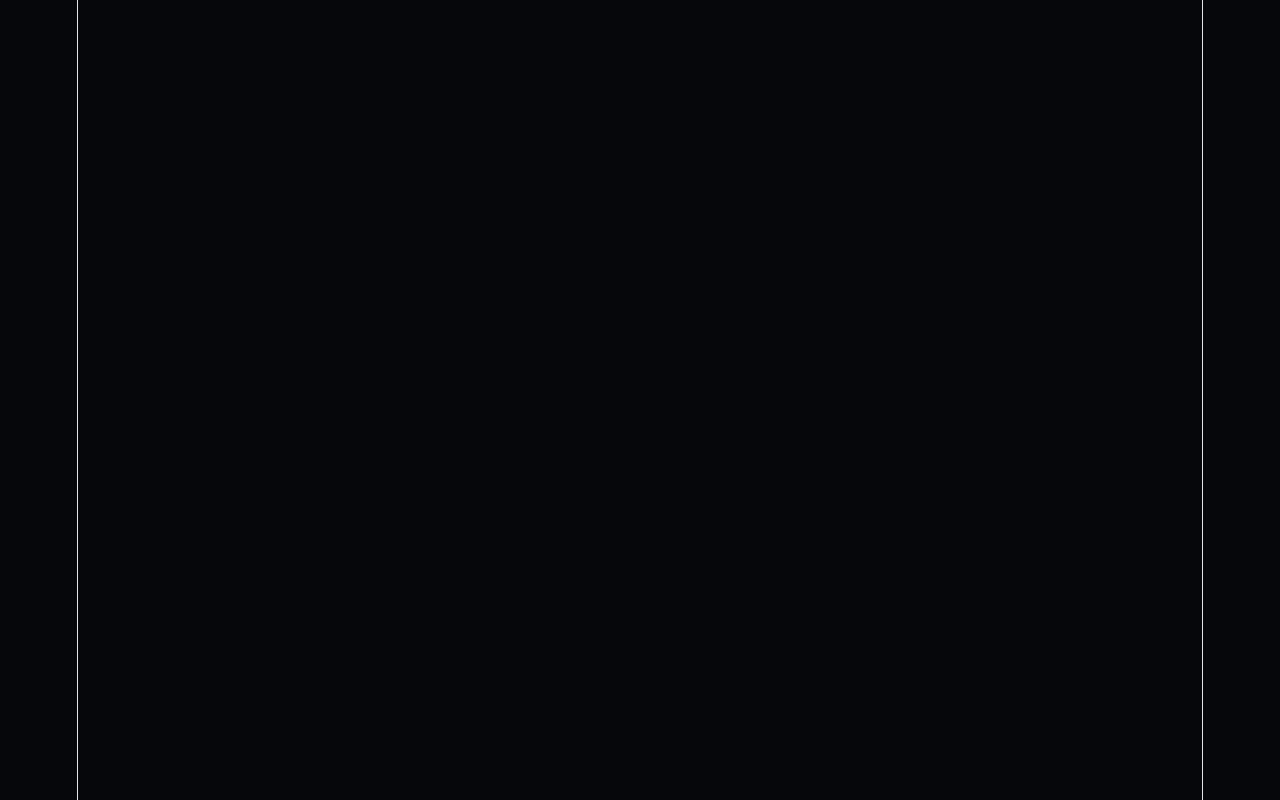
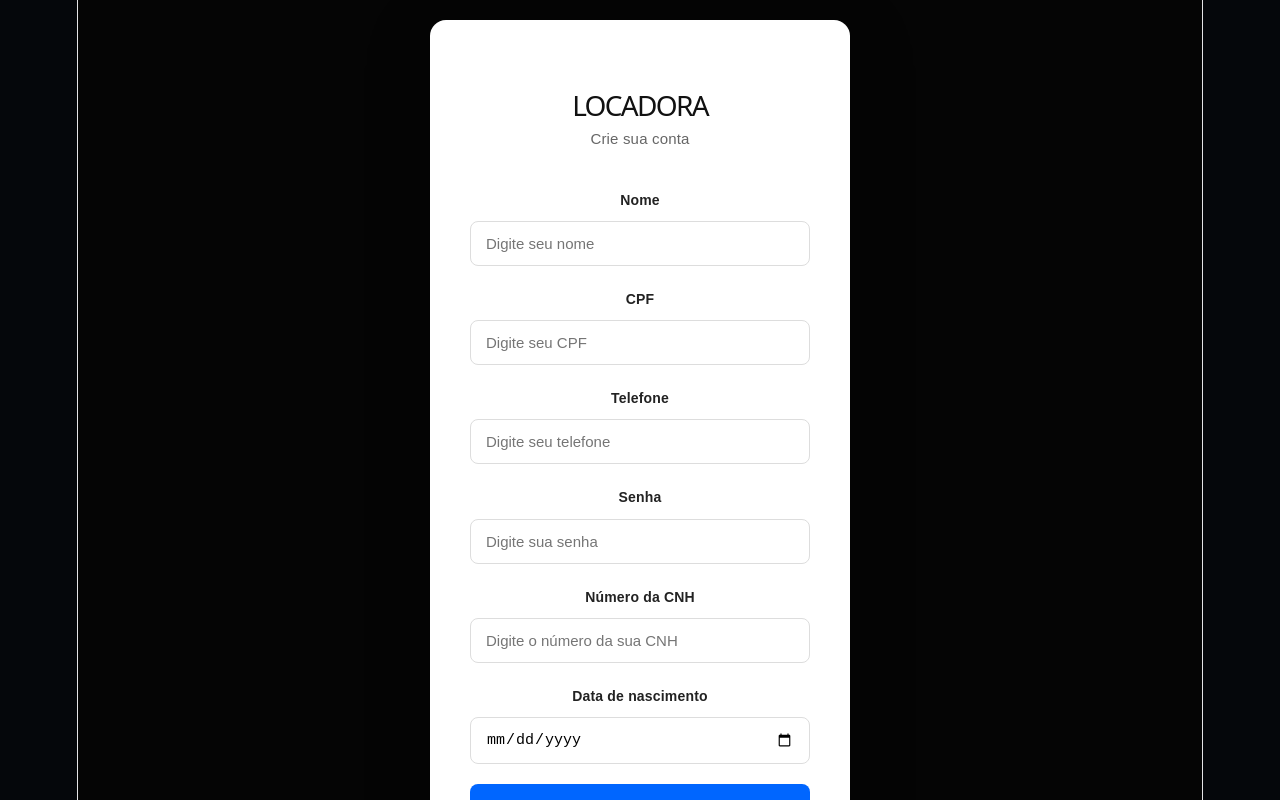
Before and after one commit to gblimadev/locadora-inteligente-frontend, a React (Vite) app: page /cadastro in a window 1280 px wide. Before the commit this address had no page. Shown: the top 800 px of the page. Built offline with nearby package versions, Linux system fonts and the light colour scheme.

Commit message:
Adiciona tela de cadastro e navegação

```diff
--- a/src/App.css
+++ b/src/App.css
@@ -1009,3 +1009,7 @@ button {
   font-weight: 600;
   cursor: pointer;
 }
+
+.register-button {
+  text-decoration: none;
+}
--- a/src/App.tsx
+++ b/src/App.tsx
@@ -7,6 +7,7 @@ import Cars from './components/Cars'
 import CTA from './components/CTA'
 import Footer from './components/Footer'
 import Login from './pages/Login'
+import Cadastro from './pages/Cadastro'
 import { BrowserRouter, Routes, Route } from 'react-router-dom'
 
 function Home() {
@@ -33,6 +34,8 @@ function App() {
 
         <Route path="/login" element={<Login />} />
 
+        <Route path="/cadastro" element={<Cadastro />} />
+
       </Routes>
     </BrowserRouter>
   )
--- /dev/null
+++ b/src/pages/Cadastro.tsx
@@ -0,0 +1,92 @@
+import { Link } from 'react-router-dom'
+
+function Cadastro() {
+  return (
+    <div className="login-page">
+
+      <div className="login-container">
+
+        <div className="login-header">
+          <h1>LOCADORA</h1>
+          <p>Crie sua conta</p>
+        </div>
+
+        <form className="login-form">
+
+          <div className="form-group">
+            <label htmlFor="nome">Nome</label>
+            <input
+              type="text"
+              id="nome"
+              placeholder="Digite seu nome"
+            />
+          </div>
+
+          <div className="form-group">
+            <label htmlFor="cpf">CPF</label>
+            <input
+              type="text"
+              id="cpf"
+              placeholder="Digite seu CPF"
+            />
+          </div>
+
+          <div className="form-group">
+            <label htmlFor="telefone">Telefone</label>
+            <input
+              type="text"
+              id="telefone"
+              placeholder="Digite seu telefone"
+            />
+          </div>
+
+          <div className="form-group">
+            <label htmlFor="senha">Senha</label>
+            <input
+              type="password"
+              id="senha"
+              placeholder="Digite sua senha"
+            />
+          </div>
+
+          <div className="form-group">
+            <label htmlFor="numeroCnh">Número da CNH</label>
+            <input
+              type="text"
+              id="numeroCnh"
+              placeholder="Digite o número da sua CNH"
+            />
+          </div>
+
+          <div className="form-group">
+            <label htmlFor="dataNascimento">
+              Data de nascimento
+            </label>
+
+            <input
+              type="date"
+              id="dataNascimento"
+            />
+          </div>
+
+          <button type="submit" className="login-button">
+            Criar conta
+          </button>
+
+        </form>
+
+        <div className="login-footer">
+          <p>Já possui uma conta?</p>
+
+          <Link to="/login" className="nav-button">
+            Entrar
+        </Link>
+        </div>
+
+      </div>
+
+    </div>
+  )
+}
+
+export default Cadastro
--- a/src/pages/Login.tsx
+++ b/src/pages/Login.tsx
@@ -1,3 +1,5 @@
+import { Link } from 'react-router-dom'
+
 function Login() {
   return (
     <div className="login-page">
@@ -40,9 +42,9 @@ function Login() {
             Ainda não possui uma conta?
           </p>
 
-          <button className="register-button">
+          <Link to="/cadastro" className="register-button">
             Criar conta
-          </button>
+          </Link>
         </div>
 
       </div>
```
